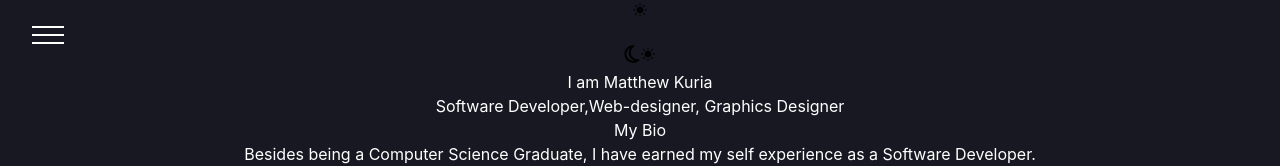
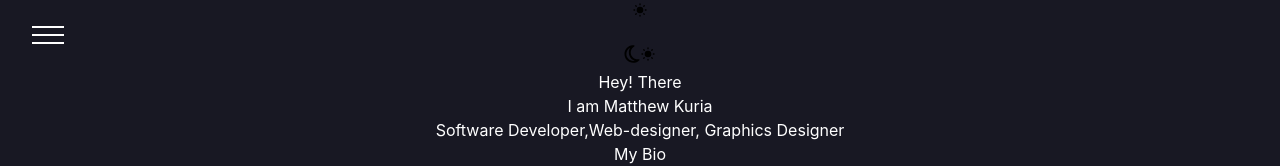
Before and after one commit to matthewkuria/myportifolio, a React (Vite) app in the folder my-project/: page / in a window 1280 px wide. Shown: the part 176-342 px from the top of the page. Built offline with nearby package versions, Linux system fonts and the light colour scheme.

Commit message:
add project add live links

```diff
--- a/my-project/src/components/Hero.jsx
+++ b/my-project/src/components/Hero.jsx
@@ -11,7 +11,8 @@
             <path d="M7 12a5 5 0 1 1 5 5 5 5 0 0 1-5-5zm5-7a1 1 0 0 0 1-1V3a1 1 0 0 0-2 0v1a1 1 0 0 0 1 1zm-1 15v1a1 1 0 0 0 2 0v-1a1 1 0 0 0-2 0zm10-9h-1a1 1 0 0 0 0 2h1a1 1 0 0 0 0-2zM3 13h1a1 1 0 0 0 0-2H3a1 1 0 0 0 0 2zm14.657-5.657a1 1 0 0 0 .707-.293l.707-.707a1 1 0 1 0-1.414-1.414l-.707.707a1 1 0 0 0 .707 1.707zM5.636 16.95l-.707.707a1 1 0 1 0 1.414 1.414l.707-.707a1 1 0 0 0-1.414-1.414zm11.314 0a1 1 0 0 0 0 1.414l.707.707a1 1 0 0 0 1.414-1.414l-.707-.707a1 1 0 0 0-1.414 0zM5.636 7.05A1 1 0 0 0 7.05 5.636l-.707-.707a1 1 0 0 0-1.414 1.414z"/>
             </svg>
            </button>
-            <h1 className="text-3xl font-bold">I am Matthew Kuria</h1>
+           <h1 className="text-3xl">Hey! There</h1>
+            <h1 className="text-3xl font-bold text-blue-600">I am Matthew Kuria</h1>
             <p className="mt-4">Software Developer,Web-designer, Graphics Designer</p>
         </section>
     )
```
